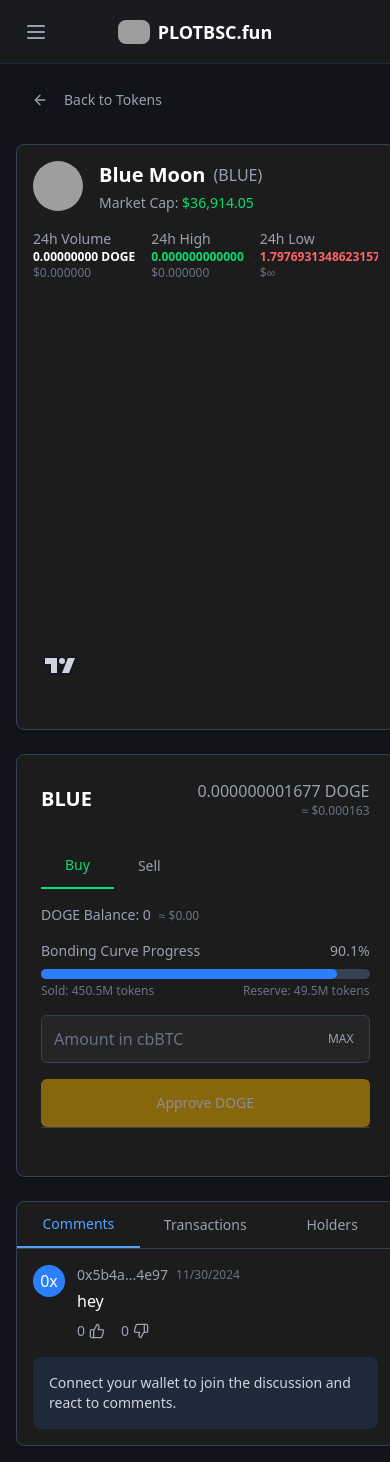
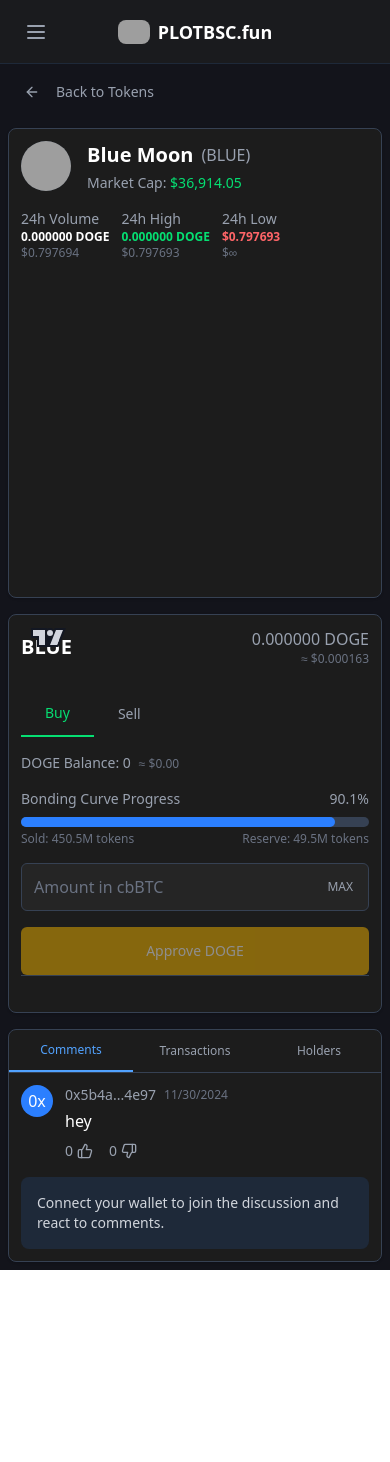
Before and after one commit to anshu4sharma/pump.fun.react, a React (Vite) app: page /tokens in a window 390 px wide. After the commit the page ends 1270 px from the top, so only its background shows below. Built offline with nearby package versions, Linux system fonts and the light colour scheme; grey boxes are pictures that could not be loaded.

Commit message:
refactor: improve Tokens page responsiveness and styling

```diff
--- a/src/pages/Tokens.tsx
+++ b/src/pages/Tokens.tsx
@@ -4,8 +4,8 @@ const Tokens = () => {
   return (
     <>
       <main className="md:pt-16 lg:pt-0">
-        <div className="p-4 lg:p-8">
-          <a href="/" className="inline-flex items-center justify-center gap-2 whitespace-nowrap rounded-md text-sm font-medium ring-offset-background transition-colors focus-visible:outline-none focus-visible:ring-2 focus-visible:ring-ring focus-visible:ring-offset-2 disabled:pointer-events-none disabled:opacity-50 hover:bg-accent h-10 px-4 py-2 mb-6 text-gray-400 hover:text-white">
+        <div className="p-2 sm:p-4 lg:p-8">
+          <a href="/" className="inline-flex items-center justify-center gap-2 whitespace-nowrap rounded-md text-sm font-medium ring-offset-background transition-colors focus-visible:outline-none focus-visible:ring-2 focus-visible:ring-ring focus-visible:ring-offset-2 disabled:pointer-events-none disabled:opacity-50 hover:bg-accent h-10 px-4 py-2 mb-4 sm:mb-6 text-gray-400 hover:text-white">
             <svg
               xmlns="http://www.w3.org/2000/svg"
               width="24"
@@ -23,11 +23,11 @@ const Tokens = () => {
             </svg>
             Back to Tokens
           </a>
-          <div className="relative grid gap-6 ">
-            <div className="lg:grid lg:grid-cols-3 lg:gap-6 flex flex-col gap-6">
+          <div className="relative grid gap-4 sm:gap-6">
+            <div className="lg:grid lg:grid-cols-3 lg:gap-6 flex flex-col gap-4 sm:gap-6">
               <div className="col-span-2 rounded-lg border text-card-foreground shadow-sm bg-[#1c1c1c] border-gray-700">
-                <div className="p-4 lg:p-6">
-                  <div className="space-y-4 mb-6">
+                <div className="p-3 sm:p-4 lg:p-6">
+                  <div className="space-y-4 mb-4 sm:mb-6">
                     <div className="flex flex-col lg:flex-row lg:justify-between lg:items-start gap-4">
                       <div className="flex items-start space-x-4">
                         <div className="rounded-full overflow-hidden bg-gray-800 flex-shrink-0 w-[50px] h-[50px]">
@@ -50,37 +50,37 @@ const Tokens = () => {
                           </div>
                         </div>
                       </div>
-                      <div className="flex gap-4 overflow-x-auto pb-2 lg:pb-0">
+                      <div className="flex gap-3 sm:gap-4 overflow-x-auto pb-2 lg:pb-0 w-full sm:w-auto">
                         <div className="flex flex-col flex-shrink-0">
                           <div className="text-sm text-gray-400">
                             24h Volume
                           </div>
                           <div className="text-xs font-semibold text-white">
-                            0.00000000 DOGE
+                            {0.00000000.toFixed(6)} DOGE
                           </div>
-                          <div className="text-xs text-gray-500">$0.000000</div>
+                          <div className="text-xs text-gray-500 truncate max-w-[150px]">${0.7976937.toFixed(6)}</div>
                         </div>
                         <div className="flex flex-col flex-shrink-0">
                           <div className="text-sm text-gray-400">24h High</div>
                           <div className="text-xs font-semibold text-green-400">
-                            0.000000000000
+                            {0.000000.toFixed(6)} DOGE
                           </div>
-                          <div className="text-xs text-gray-500">$0.000000</div>
+                          <div className="text-xs text-gray-500 truncate max-w-[150px]">${0.797693134862.toFixed(6)}</div>
                         </div>
                         <div className="flex flex-col flex-shrink-0">
                           <div className="text-sm text-gray-400">24h Low</div>
-                          <div className="text-xs font-semibold text-red-400">
-                            1.7976931348623157e+308
+                          <div className="text-xs font-semibold text-red-400 truncate max-w-[150px]">
+                            ${0.797693134862.toFixed(6)}
                           </div>
                           <div className="text-xs text-gray-500">$∞</div>
                         </div>
                       </div>
                     </div>
                   </div>
-                  <div className="mt-6">
+                  <div className="mt-4 sm:mt-6">
                     <div
                       className="w-full"
-                      style={{ height: "min(400px, 60vh)" }}
+                      style={{ height: "min(300px, 50vh)" }}
                     >
                       <div
                         className="tv-lightweight-charts"
@@ -288,13 +288,13 @@ const Tokens = () => {
               </div>
 
               <div className="col-span-1">
-                <div className="rounded-lg border text-card-foreground shadow-sm bg-[#1c1c1c] border-gray-700 w-full top-8">
-                  <div className="p-6">
+                <div className="rounded-lg border text-card-foreground shadow-sm bg-[#1c1c1c] border-gray-700 w-full">
+                  <div className="p-3 sm:p-4 lg:p-6">
                     <div className="flex justify-between items-center mb-6">
                       <h3 className="text-xl font-semibold text-white">BLUE</h3>
                       <div className="text-gray-400">
                         <div className="text-right">
-                          <div>0.000000001677 DOGE</div>
+                          <div>{0.000000001677.toFixed(6)} DOGE</div>
                           <div className="text-xs text-gray-500">
                             ≈ $0.000163
                           </div>
@@ -418,30 +418,30 @@ const Tokens = () => {
               </div>
             </div>
 
-            <div className="rounded-lg border text-card-foreground  shadow-sm bg-[#1c1c1c] border-gray-700">
+            <div className="rounded-lg border text-card-foreground shadow-sm bg-[#1c1c1c] border-gray-700">
               <Tabs.Root defaultValue="comments" className="w-full">
-                <Tabs.List className="flex border-b border-gray-700">
+                <Tabs.List className="flex border-b border-gray-700 overflow-x-auto">
                   <Tabs.Trigger
                     value="comments"
-                    className="flex-1 px-6 py-3 font-medium text-sm transition-colors data-[state=active]:text-blue-400 data-[state=active]:border-b-2 data-[state=active]:border-blue-400 text-gray-400 hover:text-gray-200"
+                    className="flex-1 px-3 sm:px-6 py-3 font-medium text-xs sm:text-sm transition-colors data-[state=active]:text-blue-400 data-[state=active]:border-b-2 data-[state=active]:border-blue-400 text-gray-400 hover:text-gray-200"
                   >
                     Comments
                   </Tabs.Trigger>
                   <Tabs.Trigger
                     value="transactions"
-                    className="flex-1 px-6 py-3 font-medium text-sm transition-colors data-[state=active]:text-blue-400 data-[state=active]:border-b-2 data-[state=active]:border-blue-400 text-gray-400 hover:text-gray-200"
+                    className="flex-1 px-3 sm:px-6 py-3 font-medium text-xs sm:text-sm transition-colors data-[state=active]:text-blue-400 data-[state=active]:border-b-2 data-[state=active]:border-blue-400 text-gray-400 hover:text-gray-200"
                   >
                     Transactions
                   </Tabs.Trigger>
                   <Tabs.Trigger
                     value="holders"
-                    className="flex-1 px-6 py-3 font-medium text-sm transition-colors data-[state=active]:text-blue-400 data-[state=active]:border-b-2 data-[state=active]:border-blue-400 text-gray-400 hover:text-gray-200"
+                    className="flex-1 px-3 sm:px-6 py-3 font-medium text-xs sm:text-sm transition-colors data-[state=active]:text-blue-400 data-[state=active]:border-b-2 data-[state=active]:border-blue-400 text-gray-400 hover:text-gray-200"
                   >
                     Holders
                   </Tabs.Trigger>
                 </Tabs.List>
 
-                <Tabs.Content value="comments" className="p-4">
+                <Tabs.Content value="comments" className="p-3 sm:p-4">
                   <div className="space-y-4">
                     <div className="flex items-start space-x-3">
                       <div className="w-8 h-8 rounded-full bg-blue-500 flex items-center justify-center text-white">
@@ -505,13 +505,13 @@ const Tokens = () => {
                   </div>
                 </Tabs.Content>
 
-                <Tabs.Content value="transactions" className="p-4">
+                <Tabs.Content value="transactions" className="p-3 sm:p-4">
                   <div className="text-gray-400 text-sm">
                     No transactions found
                   </div>
                 </Tabs.Content>
 
-                <Tabs.Content value="holders" className="p-4">
+                <Tabs.Content value="holders" className="p-3 sm:p-4">
                   <div className="text-gray-400 text-sm">No holders found</div>
                 </Tabs.Content>
               </Tabs.Root>
```
